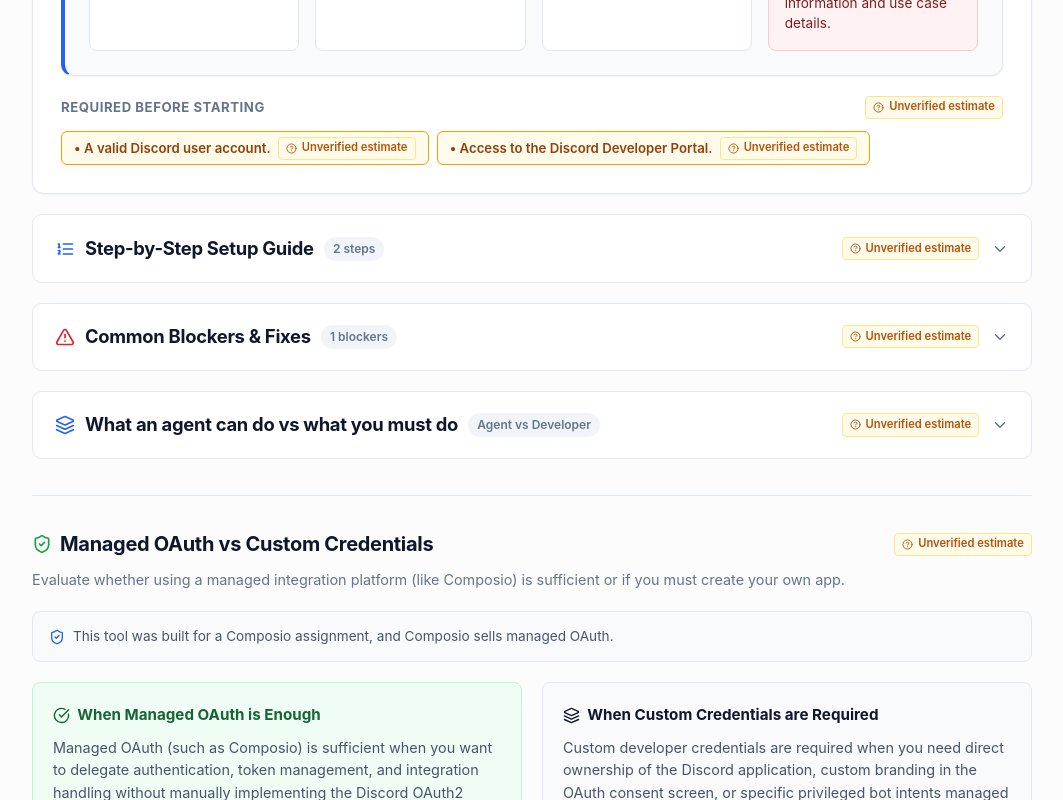
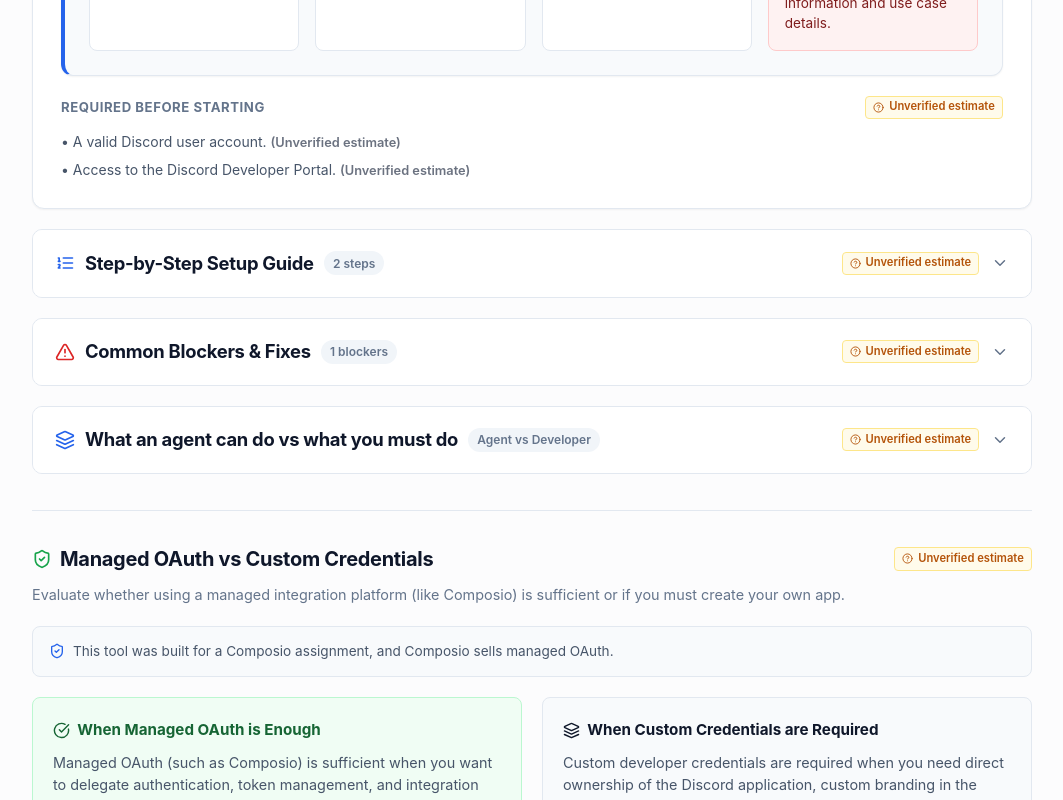
Before and after one commit to shivvering/Composio-Project, a Next.js app: page /guide/discord in a window 1280 px wide. Shown: the part 840-1640 px from the top of the page, without its empty margins (108-1171 px from the left). Built offline with nearby package versions, Linux system fonts and the light colour scheme.

Commit message:
Update homepage copy, Notion banner, and Google guide requirements formatting and labels

```diff
--- a/data/guides/notion.json
+++ b/data/guides/notion.json
@@ -2,8 +2,8 @@
   "appName": "Notion",
   "website": "https://developers.notion.com",
   "lastChecked": "2026-10-31",
-  "manuallyChecked": true,
-  "lastVerified": "2026-10-31",
+  "manuallyChecked": false,
+  "spotChecked": true,
   "difficulty": {
     "level": "easy",
     "reason": "Internal integrations take minutes; public OAuth requires zero manual Notion review before going live.",
--- a/src/app/guide/[slug]/page.tsx
+++ b/src/app/guide/[slug]/page.tsx
@@ -200,12 +200,14 @@ export default async function GuidePage({ params, searchParams }: GuidePageProps
           <strong>
             {params.slug?.toLowerCase() === 'slack' || guide.slug === 'slack'
               ? `AI generated, checked against Slack docs on ${guide.lastVerified || guide.lastChecked || '2026-10-31'}:`
+              : params.slug?.toLowerCase() === 'notion' || guide.slug === 'notion'
+              ? `AI generated, checked against Notion docs on ${guide.lastVerified || guide.lastChecked || '2026-10-31'}:`
               : guide.spotChecked ||
                 params.slug?.toLowerCase() === 'google' ||
                 guide.slug === 'google'
               ? `AI generated, spot checked on ${guide.lastVerified || guide.lastChecked}:`
               : guide.manuallyChecked
-              ? `Manually Verified Guide (Last verified ${guide.lastVerified || guide.lastChecked}):`
+              ? `Checked on ${guide.lastVerified || guide.lastChecked}:`
               : `Generated on ${guide.lastChecked}:`}
           </strong>{' '}
           Provider OAuth rules and review policies change frequently — always verify current submission requirements with the{' '}
@@ -301,12 +303,14 @@ export default async function GuidePage({ params, searchParams }: GuidePageProps
                 <span>
                   {params.slug?.toLowerCase() === 'slack' || guide.slug === 'slack'
                     ? `AI generated, checked against Slack docs on ${guide.lastVerified || guide.lastChecked || '2026-10-31'}`
+                    : params.slug?.toLowerCase() === 'notion' || guide.slug === 'notion'
+                    ? `AI generated, checked against Notion docs on ${guide.lastVerified || guide.lastChecked || '2026-10-31'}`
                     : guide.spotChecked ||
                       params.slug?.toLowerCase() === 'google' ||
                       guide.slug === 'google'
                     ? `AI generated, spot checked on ${guide.lastVerified || guide.lastChecked}`
                     : guide.manuallyChecked
-                    ? `Last verified: ${guide.lastVerified || guide.lastChecked}`
+                    ? `Checked on ${guide.lastVerified || guide.lastChecked}`
                     : `Generated on ${guide.lastChecked}`}
                 </span>
               </span>
@@ -366,9 +370,9 @@ export default async function GuidePage({ params, searchParams }: GuidePageProps
                 <Hourglass size={15} color="#d97706" />
                 <span>Approval Wait</span>
               </div>
-              <div className="at-a-glance-val" style={{ display: 'flex', alignItems: 'center', gap: '0.45rem', flexWrap: 'wrap' }}>
+              <div className="at-a-glance-val" style={{ display: 'flex', alignItems: 'center', gap: '0.45rem', flexWrap: 'wrap', whiteSpace: 'pre-line' }}>
                 <span>{guide.timeEstimate.approvalWait}</span>
-                {guide.timeEstimate.approvalWaitConfidence && (
+                {guide.timeEstimate.approvalWaitConfidence && !guide.timeEstimate.approvalWait.includes('(From official docs)') && (
                   <ConfidenceBadge
                     confidence={isUngrounded ? 'Unverified estimate' : guide.timeEstimate.approvalWaitConfidence}
                     sourceUrl={isUngrounded ? undefined : guide.timeEstimate.approvalWaitSourceUrl}
@@ -376,7 +380,7 @@ export default async function GuidePage({ params, searchParams }: GuidePageProps
                   />
                 )}
               </div>
-              <p className="at-a-glance-desc">
+              <p className="at-a-glance-desc" style={{ whiteSpace: 'pre-line' }}>
                 {guide.timeEstimate.notes || 'Turnaround duration before production scopes or public app authorizations are approved.'}
               </p>
             </div>
@@ -424,30 +428,52 @@ export default async function GuidePage({ params, searchParams }: GuidePageProps
             </div>
             <ConfidenceBadge confidence={reqSectionConfidence} size="sm" />
           </div>
-          <div className="reqs-list">
+          <div className="reqs-list" style={{ display: 'flex', flexDirection: 'column', gap: '0.45rem', marginTop: '0.75rem' }}>
             {guide.requirements.map((req, i) => {
               const isObj = typeof req === 'object' && req !== null;
               const text = isObj ? req.text : req;
-              const conf = isUngrounded ? 'Unverified estimate' : (isObj ? req.confidence : 'From official docs');
+              const conf = isUngrounded ? 'Unverified estimate' : (isObj && req.confidence ? req.confidence : 'From official docs');
               const src = isUngrounded ? undefined : (isObj ? req.sourceUrl : undefined);
-              const notOfficial = isUngrounded || !isOfficial(conf);
 
               return (
-                <span
+                <div
                   key={i}
-                  className={`req-badge ${notOfficial ? 'highlighted-non-official' : ''}`}
                   style={{
-                    display: 'inline-flex',
-                    alignItems: 'center',
-                    gap: '0.45rem',
-                    flexWrap: 'wrap',
+                    fontSize: '0.875rem',
+                    lineHeight: 1.5,
+                    color: 'var(--text-secondary)',
                   }}
                 >
-                  <span>• {text}</span>
-                  {notOfficial && (
-                    <ConfidenceBadge confidence={conf} sourceUrl={src} size="sm" />
+                  <span>• {text} </span>
+                  <span
+                    style={{
+                      fontSize: '0.8rem',
+                      fontWeight: 600,
+                      color:
+                        conf === 'From official docs'
+                          ? '#15803d'
+                          : conf === 'Community reported'
+                          ? '#4338ca'
+                          : conf === 'Could not confirm'
+                          ? '#b45309'
+                          : '#6b7280',
+                      whiteSpace: 'nowrap',
+                    }}
+                  >
+                    ({conf})
+                  </span>
+                  {src && (
+                    <a
+                      href={src}
+                      target="_blank"
+                      rel="noreferrer"
+                      style={{ color: 'var(--text-muted)', marginLeft: '0.35rem', display: 'inline-flex', verticalAlign: 'middle' }}
+                      title={`View source: ${src}`}
+                    >
+                      <ExternalLink size={12} />
+                    </a>
                   )}
-                </span>
+                </div>
               );
             })}
           </div>
--- a/src/app/layout.tsx
+++ b/src/app/layout.tsx
@@ -4,9 +4,9 @@ import Link from 'next/link';
 import { Compass, BookOpen, ShieldCheck, ExternalLink } from 'lucide-react';
 
 export const metadata: Metadata = {
-  title: 'OAuth Path | AI Agent OAuth & App Approval Guides',
+  title: 'OAuth Path | AI generated, checked against official docs where marked',
   description:
-    'Clear, developer-tested guides on navigating OAuth setup, approval wait times, and compliance requirements for AI agents.',
+    'AI generated, checked against official docs where marked. Clear guides on navigating OAuth setup, approval wait times, and compliance requirements for AI agents.',
 };
 
 export default function RootLayout({
@@ -47,7 +47,7 @@ export default function RootLayout({
         <footer className="site-footer">
           <div className="container site-footer-inner">
             <div>
-              <strong>OAuth Path</strong> — Clear, verified OAuth setup & approval roadmaps for AI agent builders.
+              OAuth Path: AI generated OAuth setup and approval guides for AI agent builders. Check provider docs before you rely on a guide.
             </div>
             <div style={{ display: 'flex', gap: '1.25rem' }}>
               <Link href="/" className="no-print">Guides</Link>
--- a/src/app/page.tsx
+++ b/src/app/page.tsx
@@ -88,7 +88,7 @@ export default function HomePage() {
             <div>
               <div style={{ fontWeight: 600, fontSize: '0.9rem' }}>Unpredictable Wait Times</div>
               <div style={{ fontSize: '0.825rem', color: 'var(--text-muted)' }}>
-                From 0 seconds (Notion) to 6 weeks + $3,000 CASA audits (Google).
+                Instant for GitHub, Linear and Notion. Up to about 10 days for Google sensitive scopes. Several weeks for Google restricted scopes, which need an annual security assessment.
               </div>
             </div>
           </div>
@@ -159,7 +159,7 @@ export default function HomePage() {
             Available Provider Guides
           </h2>
           <span style={{ fontSize: '0.875rem', color: 'var(--text-muted)' }}>
-            {guides.length} apps documented
+            11 apps documented (7 pre checked, 4 generated by the live agent and not yet checked)
           </span>
         </div>
 
--- a/src/components/ConfidenceBadge.tsx
+++ b/src/components/ConfidenceBadge.tsx
@@ -18,7 +18,15 @@ export function ConfidenceBadge({
   let label = confidence;
   let Icon = HelpCircle;
 
-  if (norm.includes('could not confirm') || norm.includes('could not verify')) {
+  if (norm.includes("composio's own claim") || norm.includes('composio')) {
+    badgeClass = 'badge-confidence unverified';
+    label = "Composio's own claim, not independently checked";
+    Icon = HelpCircle;
+  } else if (norm === 'estimate') {
+    badgeClass = 'badge-confidence unverified';
+    label = 'Estimate';
+    Icon = HelpCircle;
+  } else if (norm.includes('could not confirm') || norm.includes('could not verify')) {
     badgeClass = 'badge-confidence unverified';
     label = 'Could not confirm';
     Icon = HelpCircle;
--- a/src/lib/validateGuide.ts
+++ b/src/lib/validateGuide.ts
@@ -18,11 +18,15 @@ const VALID_CONFIDENCE_LABELS: ConfidenceLabel[] = [
   'Community reported',
   'Unverified estimate',
   'Could not confirm',
+  'Estimate',
+  "Composio's own claim, not independently checked",
 ];
 
 function normalizeConfidence(conf: any, defaultVal: ConfidenceLabel = 'Unverified estimate'): ConfidenceLabel {
   if (typeof conf !== 'string') return defaultVal;
   const lower = conf.toLowerCase().trim();
+  if (lower.includes("composio's own claim") || lower.includes("composio")) return "Composio's own claim, not independently checked";
+  if (lower === 'estimate') return 'Estimate';
   if (lower.includes('could not confirm') || lower.includes('could not verify')) return 'Could not confirm';
   if (lower.includes('official') || lower.includes('docs')) return 'From official docs';
   if (lower.includes('community')) return 'Community reported';
--- a/src/types/guide.ts
+++ b/src/types/guide.ts
@@ -4,7 +4,9 @@ export type ConfidenceLabel =
   | 'From official docs'
   | 'Community reported'
   | 'Unverified estimate'
-  | 'Could not confirm';
+  | 'Could not confirm'
+  | 'Estimate'
+  | "Composio's own claim, not independently checked";
 
 export type ClaimConfidence =
   | 'verified'
@@ -13,6 +15,8 @@ export type ClaimConfidence =
   | 'Community reported'
   | 'Unverified estimate'
   | 'Could not confirm'
+  | 'Estimate'
+  | "Composio's own claim, not independently checked"
   | 'unverified';
 
 export interface ConfidenceMetadata {
```
Also changed, not shown: data/guides/google.json (+18 -9 lines), src/components/SearchGuideList.tsx (+21 -0 lines), 1 other file (tests, documents, lock files or other folders).
